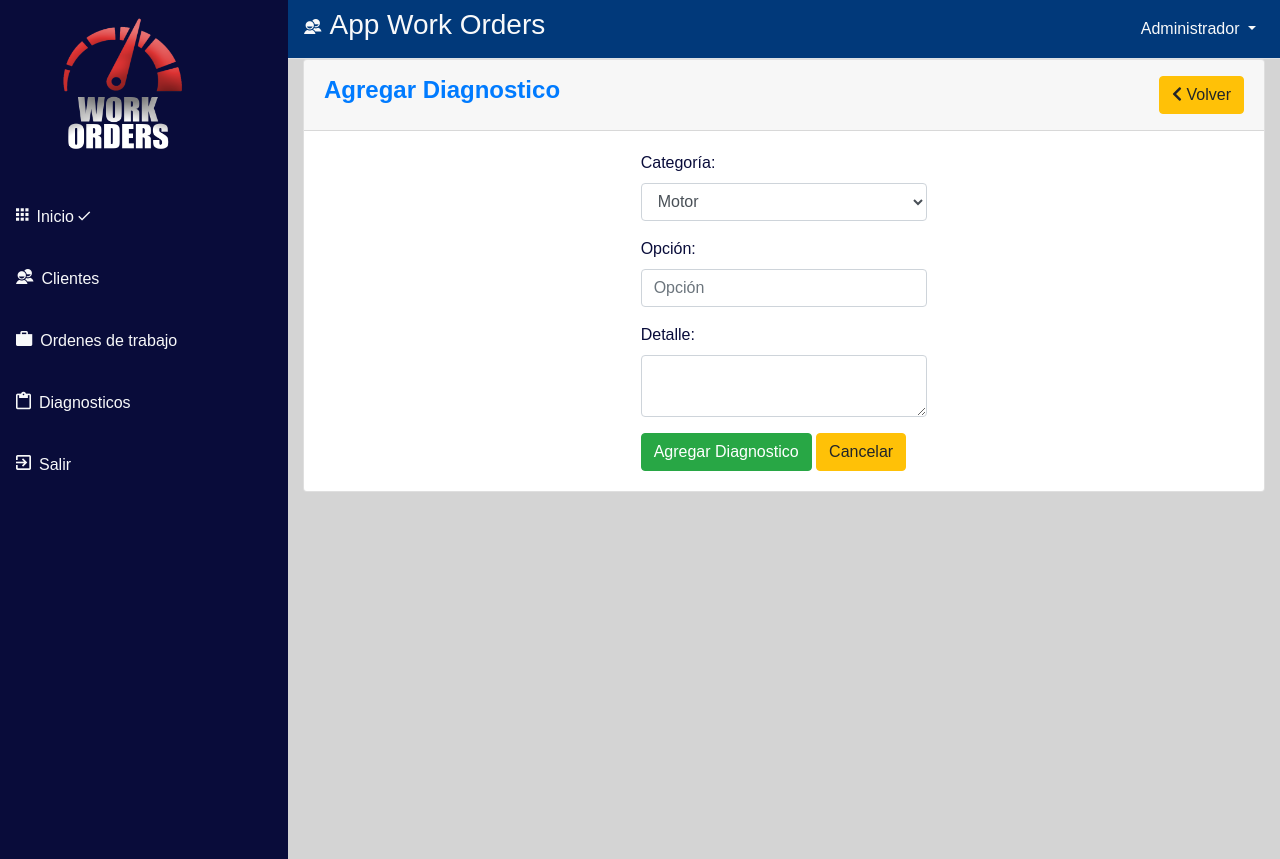
After one commit to Estuardo-Sazo/taller-django, a Django app: page /diagnosticos-add/1 in a window 1280 px wide. The commit adds this page. Run offline with Django 3.2, Linux system fonts and the light colour scheme; some libraries are stand-ins or nearby versions.

Commit message:
Consulta y registro de diagnosticos de ordenes de trabajo

```diff
--- /dev/null
+++ b/diagnosticos/forms.py
@@ -0,0 +1,10 @@
+from django.forms import fields
+from django import forms
+
+from .models import Diagnostico
+
+
+class DiagnosticoForm(forms.ModelForm):
+    class Meta:
+        model=Diagnostico
+        fields='__all__'
--- a/diagnosticos/views.py
+++ b/diagnosticos/views.py
@@ -1,6 +1,8 @@
 from django.shortcuts import redirect, render
 from ordenestrabajo.models import OrdenTrabajo
 from diagnosticos.models import Diagnostico
+
+from .forms import DiagnosticoForm
 
 # Create your views here.
 def list_ordenes(requets):
@@ -22,3 +24,19 @@ def get_diagnosticos(requets,id):
             'diagnosticos':diagnosticos
         }
     )
+
+def nuevo_diagnostico(request,id):
+    orden =OrdenTrabajo.objects.filter(id=id).select_related('cliente').select_related('Vehiculo')
+
+    formulario = DiagnosticoForm(request.POST or None)
+    if formulario.is_valid():
+        formulario.save()
+        return redirect('ver-diagnostico',id=id)
+    return render(
+        request=request,
+        template_name='diagnosticos/crear.html',
+        context={
+            'orden':orden,
+            'id':id
+        }
+    )
--- a/ordenestrabajo/models.py
+++ b/ordenestrabajo/models.py
@@ -41,6 +41,7 @@ class OrdenTrabajo(models.Model):
     )
 
     imagen=models.ImageField(upload_to='imagenes/vehiculo/', verbose_name='Imagen',null=True)
+
     cliente=models.ForeignKey(Cliente,null=True,blank=True,on_delete=models.CASCADE)
     Vehiculo=models.ForeignKey(Vehiculo,null=True,blank=True,on_delete=models.CASCADE)
 
--- a/tallerweb/urls.py
+++ b/tallerweb/urls.py
@@ -26,6 +26,8 @@ urlpatterns = [
     path('nueva-orden/',ordens_views.nueva_orden ,name='nueva_orden'),
 
     path('diagnosticos/',diagnosticos_views.list_ordenes ,name='diagnosticos'),
+    path('diagnosticos-add/<int:id>',diagnosticos_views.nuevo_diagnostico ,name='nuevo_diagnostico'),
+
     path('diagnosticos-ver/<int:id>',diagnosticos_views.get_diagnosticos ,name='ver-diagnostico'),
 
 
--- a/templates/clientes/crear.html
+++ b/templates/clientes/crear.html
@@ -44,7 +44,7 @@
                           </div>
                           {% endfor%}
 
-                          <input name="" id="" class="btn btn-success" type="submit" value="Registrar Usuario">
+                          <input name="" id="" class="btn btn-success" type="submit" value="Registrar Cliente">
                           <a name="" id="" class="btn btn-warning" href="{%url 'clientes'%}" role="button">Cancelar</a>
                         </form>
                 </div>
--- /dev/null
+++ b/templates/diagnosticos/crear.html
@@ -0,0 +1,87 @@
+{% extends "base2.html" %}
+
+{% block head_content %}
+    <title>Work Orders - Vehiculos</title>
+{% endblock %}
+
+{% block container %}
+<!-- Begin Page Content -->
+<div class="container-fluid">
+
+    <!-- DataTales Example -->
+    <div class="card shadow mb-4">
+        <div class="card-header py-3">
+            <div class="row">
+                <div class="col">
+
+                    <h4 class="m-0 font-weight-bold text-primary">Agregar Diagnostico</h4>
+                </div>
+                <div class="col">
+                    <a href="{%url 'clientes'%}" class="btn btn-warning btn-icon-split float-right">
+                        <span class="icon text-white-50">
+                            <i class="fas fa-chevron-left"></i>
+                        </span>
+                        <span class="text">Volver</span>
+                    </a>
+                </div>
+            </div>
+        </div>
+        <div class="card-body">
+            <div class="row justify-content-center">
+                <div class="col-md-4">
+                    <form  method="post">
+                        {% csrf_token%}
+
+                        <div class="form-group">
+                         <label for="" class="form-label">Categoría:</label>
+
+
+
+                            <select name="categoria" class="form-control {% if formulario.categoria.errors %}is-invalid{% endif %}">
+                                <option value="MOTOR">Motor</option>
+                                <option value="CARROCERIA">Carroceria</option>
+                                <option value="ELECTRICO">Electrico</option>
+                                <option value="HIDRAULICO">Hidraulico</option>
+
+                            </select>
+                            <div class="invalid-feedback">
+                                {% for error in formulario.categoria.errors %}{{ error }}{% endfor %}
+                            </div>
+                        </div>
+                        <div class="form-group">
+                              <label for="" class="form-label">Opción:</label>
+
+                            <input
+                                class="form-control {% if formulario.opcion.errors %}is-invalid{% endif %}"
+                                type="text"
+                                name="opcion"
+                                placeholder="Opción"
+                            >
+                            <div class="invalid-feedback">
+                                {% for error in formulario.opcion.errors %}{{ error }}{% endfor %}
+                            </div>
+                        </div>
+                        <div class="form-group">
+                         <label for="" class="form-label">Detalle:</label>
+
+                          <textarea class="form-control {% if formulario.detalle.errors %}is-invalid{% endif %}" aria-label="With textarea" name="detalle"></textarea>
+
+                            <div class="invalid-feedback">
+                                {% for error in formulario.detalle.errors %}{{ error }}{% endfor %}
+                            </div>
+                        </div>
+
+                    <input type="hidden" id="clienteId" name="orden"  value="{{id}}" />
+
+                          <input name="" id="" class="btn btn-success" type="submit" value="Agregar Diagnostico">
+                          <a name="" id="" class="btn btn-warning" href="{%url 'ver-diagnostico' id%}" role="button">Cancelar</a>
+                    </form>
+                </div>
+            </div>
+        </div>
+    </div>
+
+</div>
+<!-- /.container-fluid -->
+
+{% endblock %}
```
Also changed, not shown: templates/diagnosticos/ver.html (+28 -33 lines).
